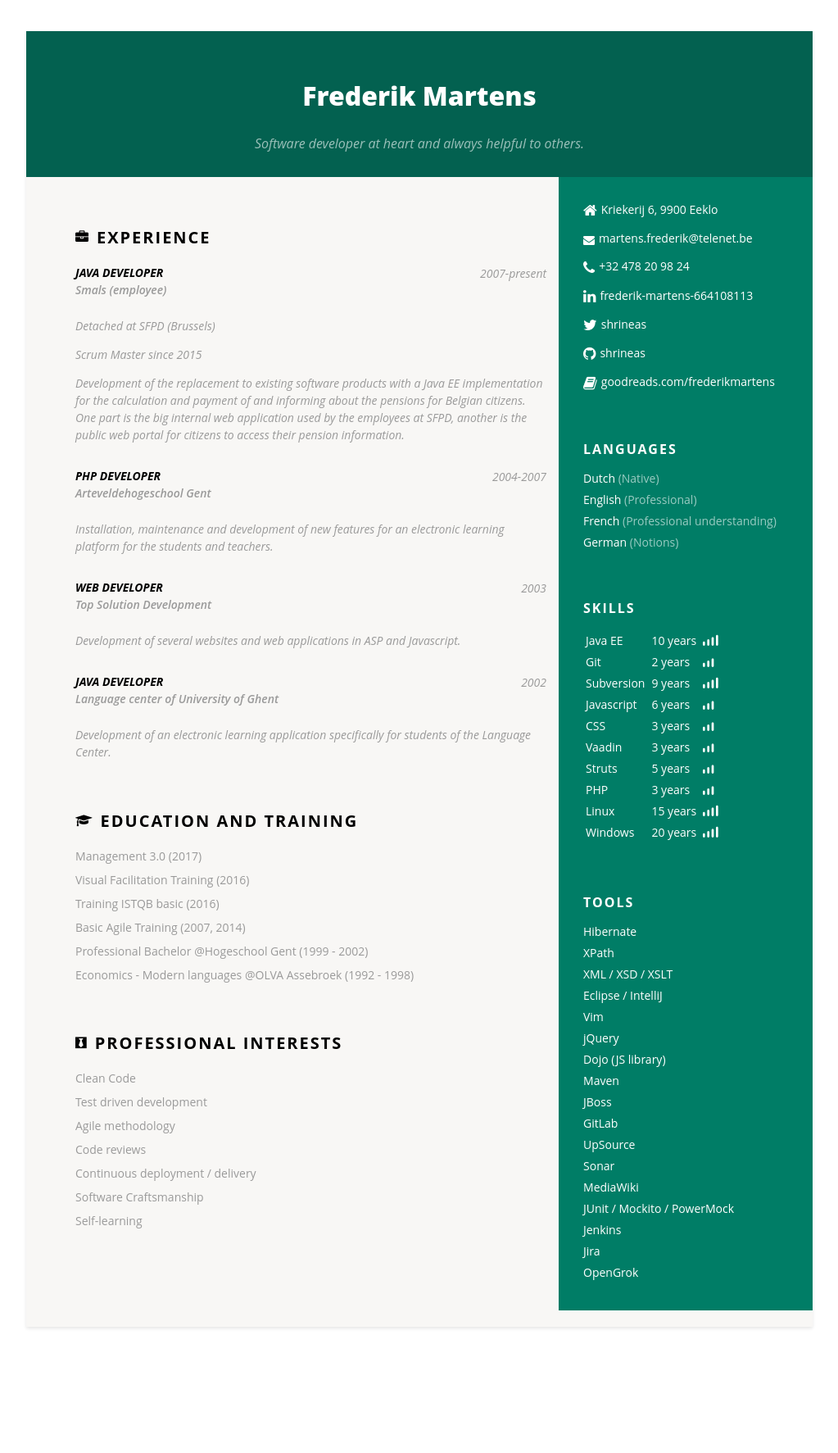
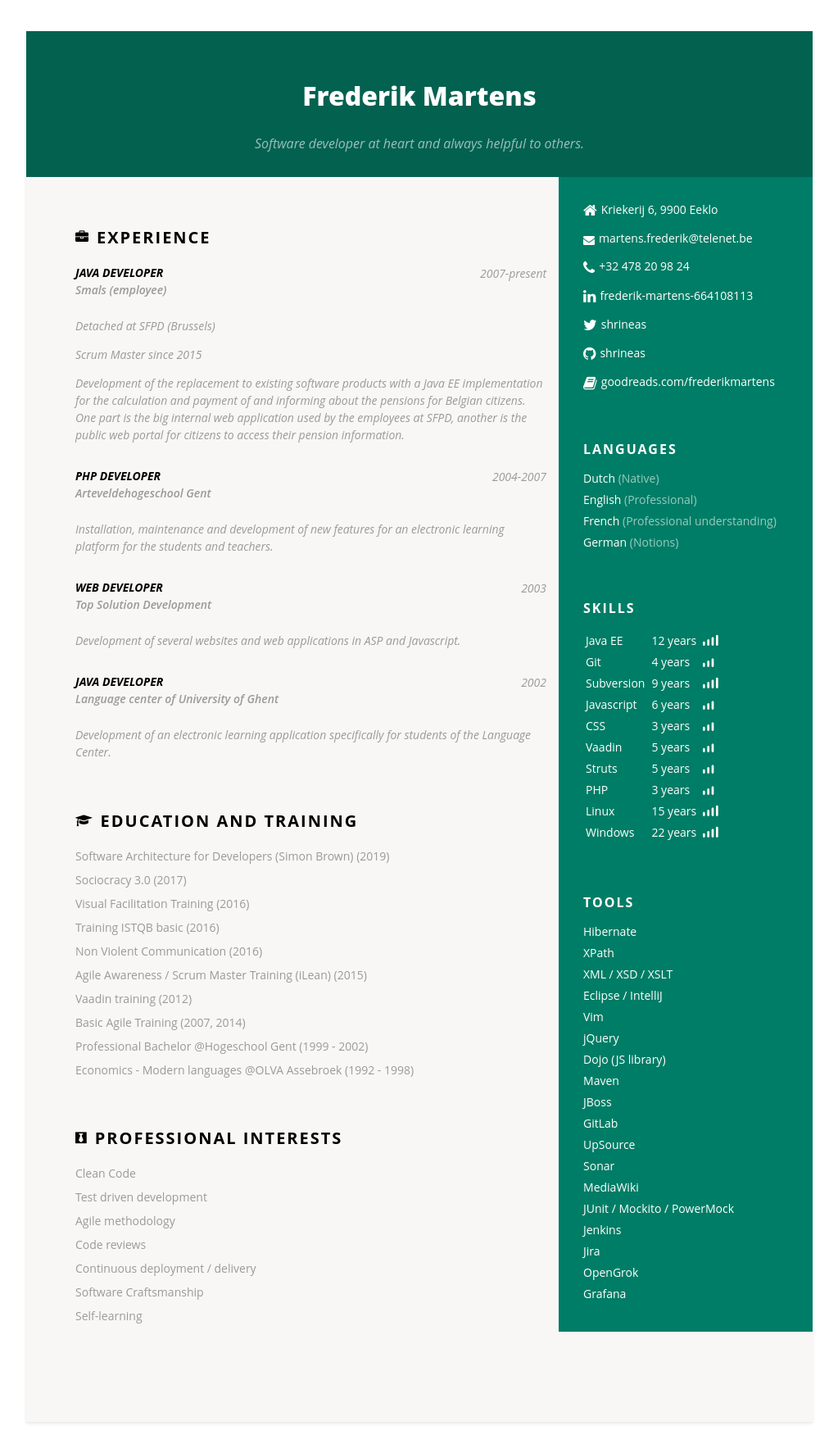
Before and after one commit to frederikmartens/frederikmartens.github.io, a Jekyll site: the page built from index.html, in a window 1280 px wide. Shown: the whole page at 82% size, without its empty margins (128-1151 px from the left). Built offline with Jekyll 4.4.1, drawn with Linux system fonts in a browser that asks for light colours; before the commit the page ends 1657 px from its top, so only the background shows below that.

Commit message:
Update CV data with latest changes + extra
Updated some time-based values to reflect reality
Added more data about books and role models

```diff
--- a/_data/cv.yml
+++ b/_data/cv.yml
@@ -30,10 +30,10 @@
 
 skills:
   - name: Java EE
-    duration: 10 years
+    duration: 12 years
     level: medium-advanced
   - name: Git
-    duration: 2 years
+    duration: 4 years
     level: medium
   - name: Subversion
     duration: 9 years
@@ -45,7 +45,7 @@
     duration: 3 years
     level: medium
   - name: Vaadin
-    duration: 3 years
+    duration: 5 years
     level: medium
   - name: Struts
     duration: 5 years
@@ -57,7 +57,7 @@
     duration: 15 years
     level: medium-advanced
   - name: Windows
-    duration: 20 years
+    duration: 22 years
     level: medium-advanced
 
 tools:
@@ -78,6 +78,7 @@
   - Jenkins
   - Jira
   - OpenGrok
+  - Grafana
 
 experience:
   - years: 2007-present
@@ -101,12 +102,20 @@
     info: Development of an electronic learning application specifically for students of the Language Center.
 
 education:
-  - name: Management 3.0
+  - name: Software Architecture for Developers (Simon Brown)
+    years: 2019
+  - name: Sociocracy 3.0
     years: 2017
   - name: Visual Facilitation Training
     years: 2016
   - name: Training ISTQB basic
     years: 2016
+  - name: Non Violent Communication
+    years: 2016
+  - name: Agile Awareness / Scrum Master Training (iLean)
+    years: 2015
+  - name: Vaadin training
+    years: 2012
   - name: Basic Agile Training
     years: 2007, 2014
   - name: Professional Bachelor @Hogeschool Gent
@@ -128,4 +137,31 @@
   - Continuous deployment / delivery
   - Software Craftsmanship
   - Self-learning
+
+books:
+  - Clean Code
+  - Growing Object-Oriented Software, Guided by Tests
+  - Accelerate
+  - Code Complete
+  - Working Effectively With Legacy Code
+  - Domain Driven Design
+  - Effective Java
+  - Pragmatic Programmer
+  - Refactoring
+  - Test Driven Development By Example
+  - Continuous Delivery
+  - xUnit Test Patterns
+  - Test Driven
+  - Effective Unit Testing
+  - Design Patterns
+
+roleModels:
+  - Martin Fowler
+  - Emily Bache
+  - Victor Rentea
+  - Tim Ottinger
+  - Sandro Mancuso
+  - Kent Beck
+  - Venkat Subramaniam
+  - Thierry de Pauw
 ...
```
